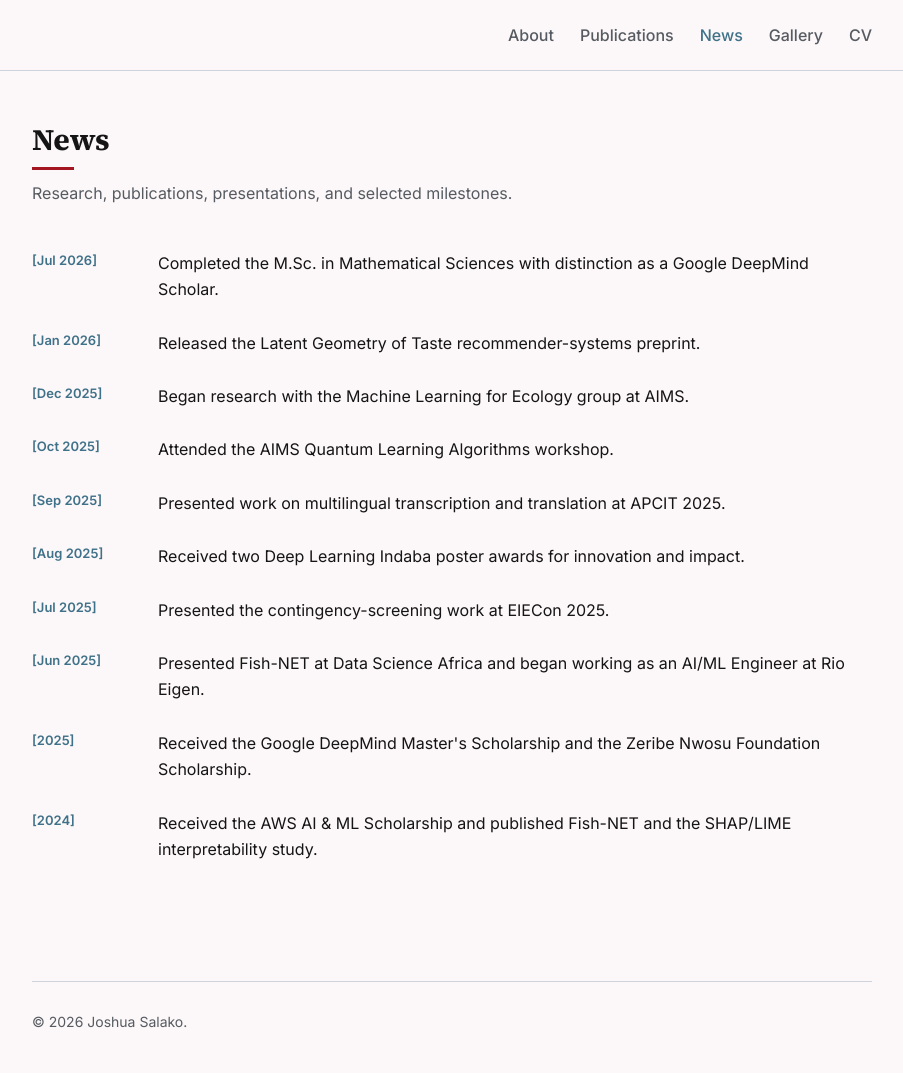
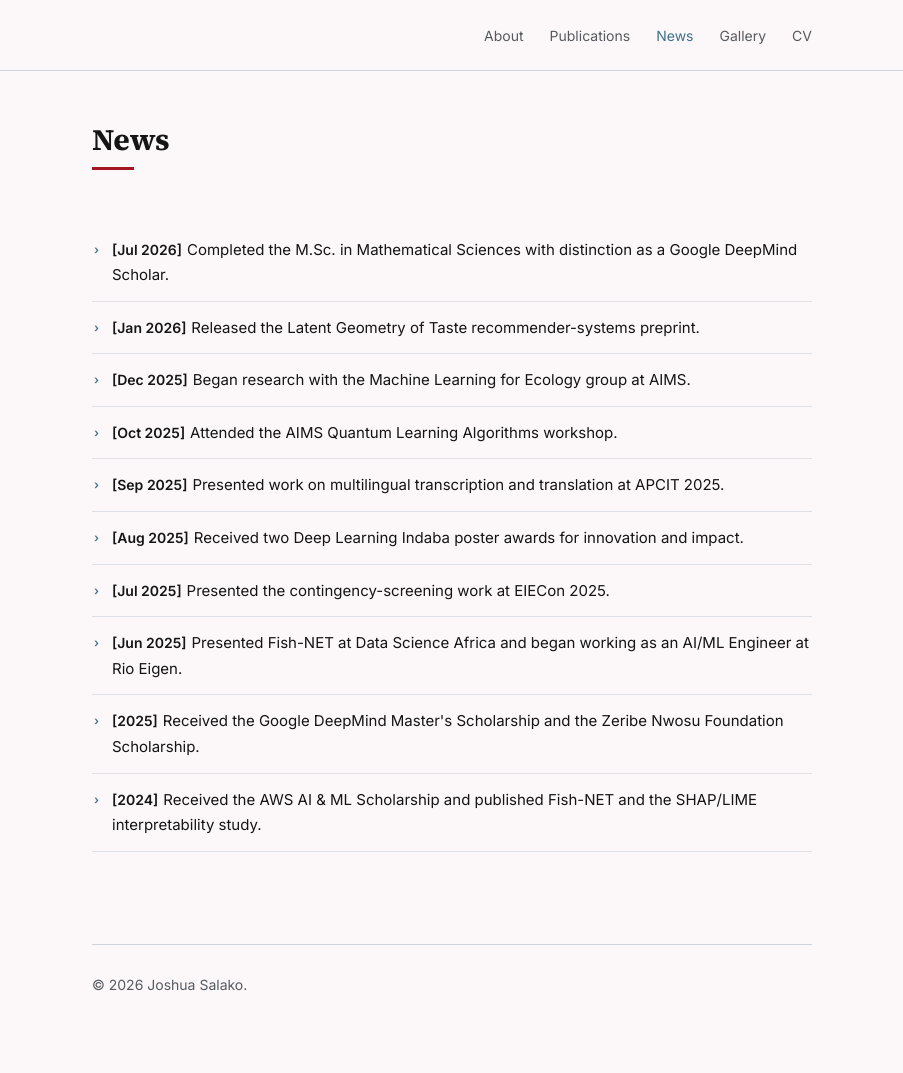
Before and after one commit to joshsalako/joshsalako.github.io, a Jekyll site: the page built from news.html, in a window 1280 px wide. Shown: the whole page, without its empty margins (188-1091 px from the left). Built offline with Jekyll 4.4.1, drawn with Linux system fonts in a browser that asks for light colours; a style sheet for code colours, icons or effects is not loaded; after the commit the page ends 1036 px from its top, so only the background shows below that.

Commit message:
style: reduce site width, refine typography, and implement a new layout for the news archive.

```diff
--- a/news.html
+++ b/news.html
@@ -7,9 +7,8 @@ active_nav: news
 <main class="shell archive-main">
   <header class="archive-header">
     <h1 class="page-title">News</h1>
-    <p>Research, publications, presentations, and selected milestones.</p>
   </header>
-  <ol class="news-list">
+  <ol class="news-list news-archive">
     {% for item in site.data.news %}{% include news-entry.html item=item %}{% endfor %}
   </ol>
 </main>
--- a/publications.html
+++ b/publications.html
@@ -7,7 +7,6 @@ active_nav: publications
 <main class="shell archive-main">
   <header class="archive-header">
     <h1 class="page-title">Publications</h1>
-    <p>Research in machine learning, computer vision, language technology, and their applications.</p>
   </header>
   <div class="publication-years">
     {% assign publications_by_year = site.data.publications | group_by: 'year' %}
--- a/styles.css
+++ b/styles.css
@@ -68,7 +68,7 @@ h3 {
 }
 
 .shell {
-  width: min(100% - 48px, 840px);
+  width: min(100% - 48px, 720px);
   margin-inline: auto;
 }
 
@@ -95,8 +95,8 @@ h3 {
 
 .nav-links a {
   color: var(--muted);
-  font-size: 16px;
-  font-weight: 500;
+  font-size: 14px;
+  font-weight: 400;
   text-decoration: none;
 }
 
@@ -429,6 +429,37 @@ main {
   content: "]";
 }
 
+.news-archive li {
+  position: relative;
+  display: block;
+  padding: 13px 0 13px 20px;
+  border-bottom: 1px solid color-mix(in srgb, var(--pale-slate) 62%, var(--snow));
+  line-height: 1.6;
+}
+
+.news-archive li::before {
+  position: absolute;
+  top: 16px;
+  left: 2px;
+  color: var(--air-force-blue);
+  content: "›";
+  font-size: 12px;
+  font-weight: 600;
+}
+
+.news-archive time {
+  margin-right: 5px;
+  color: var(--ink);
+  font-size: 14px;
+  font-weight: 600;
+}
+
+.news-archive p {
+  display: inline;
+  margin: 0;
+  font-size: 15px;
+}
+
 .news-list p,
 .timeline-item p,
 .honour-item p {
@@ -456,7 +487,7 @@ main {
 }
 
 .archive-main {
-  max-width: 840px;
+  max-width: 720px;
 }
 
 .archive-header {
@@ -490,7 +521,7 @@ main {
 
 @media (max-width: 720px) {
   .shell {
-    width: min(100% - 40px, 840px);
+    width: min(100% - 40px, 720px);
   }
 
   .site-nav {
@@ -505,7 +536,7 @@ main {
   }
 
   .nav-links a {
-    font-size: 15px;
+    font-size: 14px;
   }
 
   main {
@@ -525,7 +556,7 @@ main {
 
 @media (max-width: 500px) {
   .shell {
-    width: min(100% - 32px, 840px);
+    width: min(100% - 32px, 720px);
   }
 
   .intro {
```
Also changed, not shown: 3 other files.
